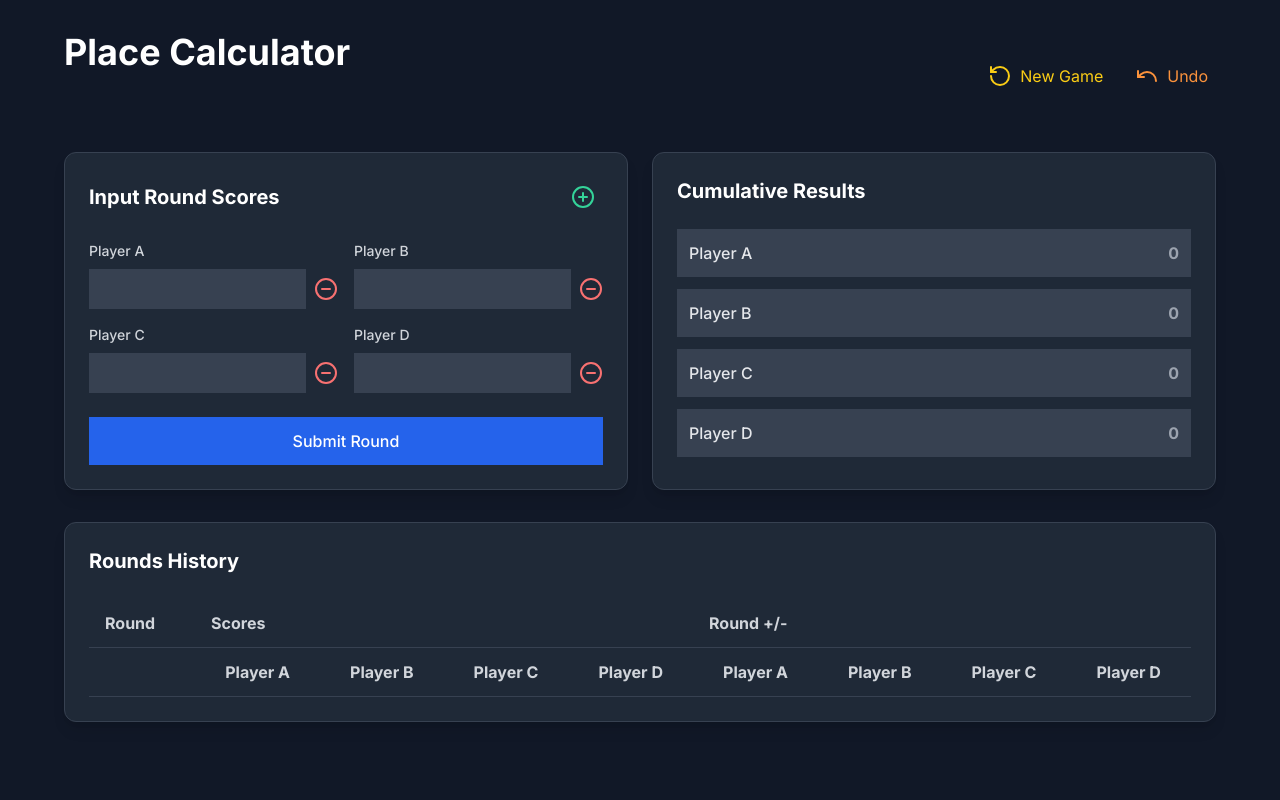
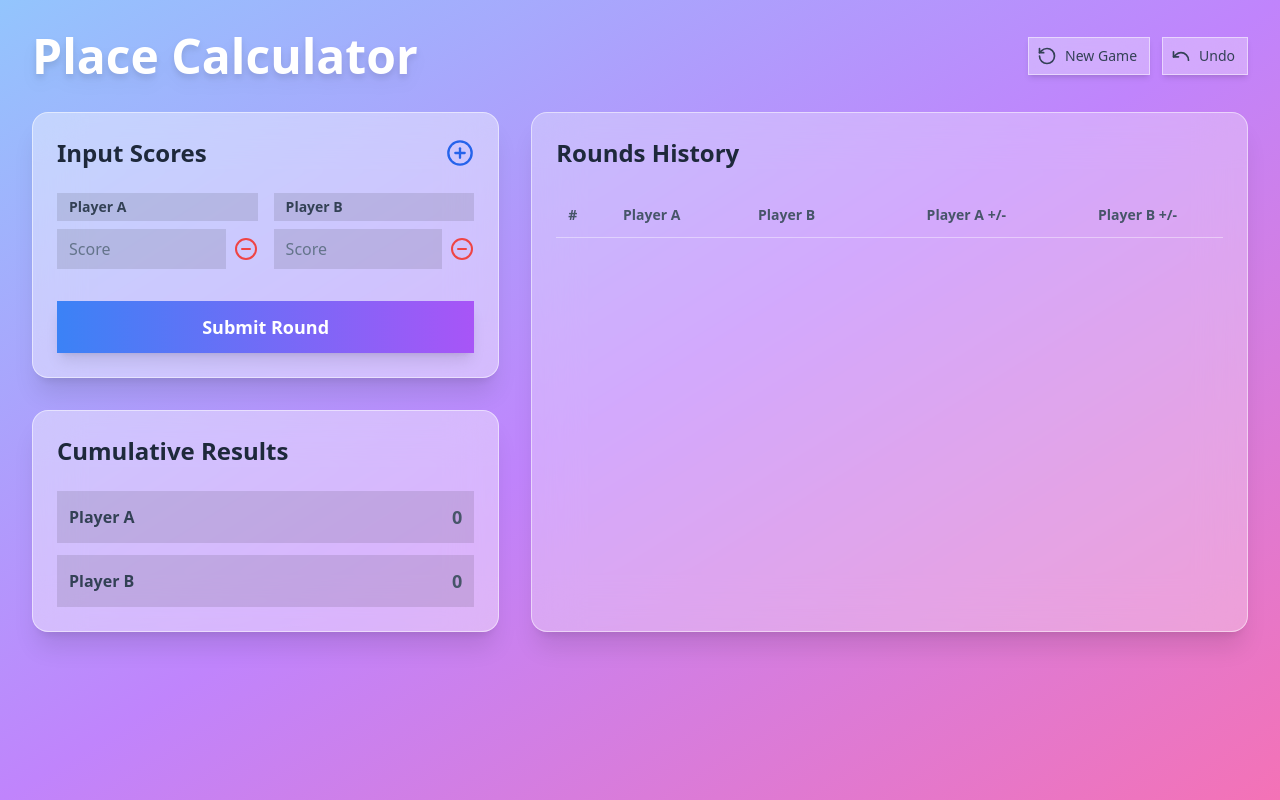
Before and after one commit to wongd22/derekwong.co, a React (Vite) app: page /place in a window 1280 px wide. Built offline with nearby package versions, Linux system fonts and the light colour scheme.

Commit message:
refactor: Overhaul UI with glass effect and responsive design

```diff
--- a/src/pages/Place.jsx
+++ b/src/pages/Place.jsx
@@ -4,13 +4,24 @@ import { PlusCircle, MinusCircle, Undo, RotateCcw } from 'lucide-react';
 const GAME_STATE_KEY = 'playerCalculatorGame';
 
 const PlayerCalculator = () => {
-    // Initialize state from localStorage or use defaults
     const [players, setPlayers] = useState(() => {
         try {
             const saved = localStorage.getItem(GAME_STATE_KEY);
-            return saved ? JSON.parse(saved).players : ['A', 'B', 'C', 'D'];
+            if (!saved) return [
+                { id: 'A', name: 'Player A' },
+                { id: 'B', name: 'Player B' },
+            ];
+
+            const data = JSON.parse(saved);
+            if (typeof data.players[0] === 'string') {
+                return data.players.map(p => ({ id: p, name: `Player ${p}` }));
+            }
+            return data.players;
         } catch {
-            return ['A', 'B', 'C', 'D'];
+            return [
+                { id: 'A', name: 'Player A' },
+                { id: 'B', name: 'Player B' },
+            ];
         }
     });
 
@@ -24,32 +35,27 @@ const PlayerCalculator = () => {
     });
 
     const [currentScores, setCurrentScores] = useState(() => {
-        try {
-            const saved = localStorage.getItem(GAME_STATE_KEY);
-            const initialPlayers = saved ? JSON.parse(saved).players : ['A', 'B', 'C', 'D'];
-            return initialPlayers.reduce((acc, player) => ({ ...acc, [player]: '' }), {});
-        } catch {
-            return { A: '', B: '', C: '', D: '' };
-        }
+        const initialPlayerIds = players.map(p => p.id);
+        return initialPlayerIds.reduce((acc, playerId) => ({ ...acc, [playerId]: '' }), {});
     });
 
-    // Effect to save game state to localStorage whenever players or rounds change
     useEffect(() => {
         const gameState = { players, rounds };
         localStorage.setItem(GAME_STATE_KEY, JSON.stringify(gameState));
     }, [players, rounds]);
 
-    // Function to start a new game
     const startNewGame = () => {
         if (window.confirm("Are you sure you want to start a new game? This will erase your saved game.")) {
-            const initialPlayers = ['A', 'B', 'C', 'D'];
+            const initialPlayers = [
+                { id: 'A', name: 'Player A' },
+                { id: 'B', name: 'Player B' },
+            ];
             setPlayers(initialPlayers);
             setRounds([]);
-            setCurrentScores(initialPlayers.reduce((acc, player) => ({ ...acc, [player]: '' }), {}));
+            setCurrentScores(initialPlayers.reduce((acc, player) => ({ ...acc, [player.id]: '' }), {}));
         }
     };
 
-    // Function to undo the last submitted round
     const undoLastRound = () => {
         if (rounds.length > 0) {
             if (window.confirm("Are you sure you want to undo the last round?")) {
@@ -60,88 +66,78 @@ const PlayerCalculator = () => {
         }
     };
 
+    const handlePlayerNameChange = (playerId, newName) => {
+        setPlayers(prevPlayers =>
+            prevPlayers.map(p =>
+                p.id === playerId ? { ...p, name: newName } : p
+            )
+        );
+    };
+
     const addPlayer = () => {
         const availableLetters = 'ABCDEFGHIJKLMNOPQRSTUVWXYZ';
-        const usedLetters = new Set(players);
-        const nextLetter = Array.from(availableLetters).find(letter => !usedLetters.has(letter));
+        const usedIds = new Set(players.map(p => p.id));
+        const nextId = Array.from(availableLetters).find(id => !usedIds.has(id));
 
-        if (nextLetter) {
-            setPlayers([...players, nextLetter]);
-            setCurrentScores(prev => ({
-                ...prev,
-                [nextLetter]: ''
-            }));
+        if (nextId) {
+            setPlayers([...players, { id: nextId, name: `Player ${nextId}` }]);
+            setCurrentScores(prev => ({ ...prev, [nextId]: '' }));
         }
     };
 
-    const removePlayer = (playerToRemove) => {
+    const removePlayer = (playerIdToRemove) => {
         if (players.length <= 2) {
             alert('Minimum 2 players required');
             return;
         }
-
-        setPlayers(players.filter(player => player !== playerToRemove));
-        setCurrentScores(prev => {
-            const newScores = { ...prev };
-            delete newScores[playerToRemove];
-            return newScores;
-        });
+        setPlayers(players.filter(player => player.id !== playerIdToRemove));
+        const newScores = { ...currentScores };
+        delete newScores[playerIdToRemove];
+        setCurrentScores(newScores);
     };
 
     const calculateRoundDifferences = (scores) => {
         const results = {};
+        const playerIds = players.map(p => p.id);
 
-        players.forEach(player => {
+        playerIds.forEach(playerId => {
             let sum = 0;
-            players.forEach(otherPlayer => {
-                if (player !== otherPlayer) {
-                    sum += (scores[player] - scores[otherPlayer]) * -1;
+            playerIds.forEach(otherPlayerId => {
+                if (playerId !== otherPlayerId) {
+                    sum += (scores[playerId] - scores[otherPlayerId]) * -1;
                 }
             });
-            results[player] = sum;
+            results[playerId] = sum;
         });
-
         return results;
     };
 
     const calculateCumulativeResults = () => {
-        const cumulative = players.reduce((acc, player) => {
-            acc[player] = 0;
-            return acc;
-        }, {});
-
+        const cumulative = players.reduce((acc, player) => ({ ...acc, [player.id]: 0 }), {});
         rounds.forEach(round => {
-            Object.keys(round.differences).forEach(player => {
-                if (cumulative.hasOwnProperty(player)) {
-                    cumulative[player] += round.differences[player];
+            for (const playerId in round.differences) {
+                if (cumulative.hasOwnProperty(playerId)) {
+                    cumulative[playerId] += round.differences[playerId];
                 }
-            });
+            }
         });
         return cumulative;
     };
 
-    const handleInputChange = (player, value) => {
-        setCurrentScores(prev => ({
-            ...prev,
-            [player]: value
-        }));
+    const handleInputChange = (playerId, value) => {
+        setCurrentScores(prev => ({ ...prev, [playerId]: value }));
     };
 
     const handleSubmitRound = () => {
-        if (Object.entries(currentScores)
-            .filter(([player]) => players.includes(player))
-            .some(([_, score]) => score === '' || isNaN(score))) {
-            alert('Please enter valid numbers for all players');
+        const playerIds = players.map(p => p.id);
+        const scoresToValidate = playerIds.reduce((acc, id) => ({...acc, [id]: currentScores[id]}), {});
+
+        if (Object.values(scoresToValidate).some(score => score === '' || isNaN(score))) {
+            alert('Please enter valid numbers for all players.');
             return;
         }
 
-        const numericScores = Object.entries(currentScores)
-            .filter(([player]) => players.includes(player))
-            .reduce((acc, [player, score]) => {
-                acc[player] = Number(score);
-                return acc;
-            }, {});
-
+        const numericScores = playerIds.reduce((acc, id) => ({...acc, [id]: Number(currentScores[id])}), {});
         const roundDifferences = calculateRoundDifferences(numericScores);
 
         setRounds(prev => [...prev, {
@@ -150,71 +146,65 @@ const PlayerCalculator = () => {
             differences: roundDifferences
         }]);
 
-        const resetScores = players.reduce((acc, player) => {
-            acc[player] = '';
-            return acc;
-        }, {});
-        setCurrentScores(resetScores);
+        setCurrentScores(playerIds.reduce((acc, id) => ({ ...acc, [id]: '' }), {}));
     };
 
     const cumulativeResults = calculateCumulativeResults();
 
     return (
-        <div className="min-h-screen bg-gray-900 p-8">
-            <div className="max-w-6xl mx-auto space-y-8">
-                <div className="flex justify-between items-center">
-                    <h1 className="text-4xl font-bold text-white text-center mb-12">Place Calculator</h1>
-                    <div className="flex gap-4">
+        <div className="min-h-screen font-sans bg-gradient-to-br from-blue-300 via-purple-400 to-pink-400 p-4 sm:p-6 md:p-8 text-slate-800">
+            <div className="max-w-7xl mx-auto space-y-8">
+                <header className="flex flex-col sm:flex-row justify-between items-center space-y-4 sm:space-y-0">
+                    <h1 className="text-4xl md:text-5xl font-bold text-white text-center drop-shadow-lg">Place Calculator</h1>
+                    <div className="flex gap-3">
                         <button
                             onClick={startNewGame}
-                            className="p-2 text-yellow-400 hover:text-yellow-300 transition-colors flex items-center gap-2"
+                            className="bg-white/30 backdrop-blur-lg rounded-lg p-2 pr-3 text-slate-700 hover:bg-white/40 transition-all border border-white/50 flex items-center gap-2 shadow-md"
                             title="New Game"
                         >
-                            <RotateCcw size={24} />
-                            <span>New Game</span>
+                            <RotateCcw size={20} />
+                            <span className="font-medium text-sm">New Game</span>
                         </button>
                         <button
                             onClick={undoLastRound}
-                            className="p-2 text-orange-400 hover:text-orange-300 transition-colors flex items-center gap-2"
+                            className="bg-white/30 backdrop-blur-lg rounded-lg p-2 pr-3 text-slate-700 hover:bg-white/40 transition-all border border-white/50 flex items-center gap-2 shadow-md"
                             title="Undo Last Round"
                         >
-                            <Undo size={24} />
-                            <span>Undo</span>
+                            <Undo size={20} />
+                            <span className="font-medium text-sm">Undo</span>
                         </button>
                     </div>
-                </div>
+                </header>
 
-                <div className="grid md:grid-cols-2 gap-6">
-                    {/* Input Panel */}
-                    <div className="bg-gray-800 rounded-xl p-6 shadow-lg border border-gray-700">
+                <main className="grid grid-cols-1 lg:grid-cols-5 gap-8">
+                    {/* Input & Results Panel */}
+                    <div className="lg:col-span-2 space-y-8">
+                        {/* Input Card */}
+                        <div className="bg-white/40 backdrop-blur-xl rounded-2xl shadow-xl border border-white/50 p-6">
                             <div className="flex justify-between items-center mb-6">
-                            <h2 className="text-xl font-bold text-white">Input Round Scores</h2>
-                            <button
-                                onClick={addPlayer}
-                                className="p-2 text-emerald-400 hover:text-emerald-300 transition-colors"
-                                title="Add Player"
-                            >
-                                <PlusCircle size={24} />
+                                <h2 className="text-2xl font-bold text-slate-800">Input Scores</h2>
+                                <button onClick={addPlayer} className="text-blue-600 hover:text-blue-500 transition-colors" title="Add Player">
+                                    <PlusCircle size={28} />
                                 </button>
                             </div>
-                        <div className="grid grid-cols-2 gap-4">
+                            <div className="grid grid-cols-1 sm:grid-cols-2 gap-x-4 gap-y-5">
                                 {players.map(player => (
-                                <div key={player} className="relative">
-                                    <label className="block text-sm font-medium text-gray-300 mb-2">
-                                        Player {player}
-                                    </label>
+                                    <div key={player.id} className="space-y-2">
+                                        <input
+                                            type="text"
+                                            value={player.name}
+                                            onChange={(e) => handlePlayerNameChange(player.id, e.target.value)}
+                                            className="w-full bg-black/10 border-transparent rounded-md px-3 py-1 text-sm font-semibold text-slate-700 placeholder-slate-500 focus:ring-2 focus:ring-blue-500 focus:bg-black/5"
+                                        />
                                         <div className="flex gap-2">
                                             <input
                                                 type="number"
-                                            value={currentScores[player]}
-                                            onChange={(e) => handleInputChange(player, e.target.value)}
-                                            className="block w-full bg-gray-700 border-gray-600 rounded-lg px-4 py-2 text-white placeholder-gray-400 focus:ring-2 focus:ring-blue-500 focus:border-transparent"
+                                                value={currentScores[player.id]}
+                                                onChange={(e) => handleInputChange(player.id, e.target.value)}
+                                                placeholder="Score"
+                                                className="w-full bg-black/10 border-transparent rounded-md pl-3 pr-1 py-2 text-slate-800 placeholder-slate-500 focus:ring-2 focus:ring-blue-500 focus:bg-black/5"
                                             />
-                                        <button
-                                            onClick={() => removePlayer(player)}
-                                            className="text-red-400 hover:text-red-300 transition-colors"
-                                            title="Remove Player"
-                                        >
+                                            <button onClick={() => removePlayer(player.id)} className="text-red-500 hover:text-red-400 transition-colors" title="Remove Player">
                                                 <MinusCircle size={24} />
                                             </button>
                                         </div>
@@ -223,25 +213,24 @@ const PlayerCalculator = () => {
                             </div>
                             <button
                                 onClick={handleSubmitRound}
-                            className="mt-6 w-full bg-blue-600 hover:bg-blue-500 text-white py-3 px-4 rounded-lg font-medium transition-colors"
+                                className="mt-8 w-full bg-gradient-to-r from-blue-500 to-purple-500 text-white py-3 px-4 rounded-lg font-bold text-lg shadow-lg hover:shadow-xl transform hover:-translate-y-0.5 transition-all"
                             >
                                 Submit Round
                             </button>
                         </div>
 
-                    {/* Results Panel */}
-                    <div className="bg-gray-800 rounded-xl p-6 shadow-lg border border-gray-700">
-                        <h2 className="text-xl font-bold text-white mb-6">Cumulative Results</h2>
+                        {/* Cumulative Results Card */}
+                        <div className="bg-white/40 backdrop-blur-xl rounded-2xl shadow-xl border border-white/50 p-6">
+                            <h2 className="text-2xl font-bold text-slate-800 mb-6">Cumulative Results</h2>
                             <div className="space-y-3">
-                            {Object.entries(cumulativeResults).map(([player, score]) => (
-                                <div key={player} className="flex justify-between items-center p-3 bg-gray-700 rounded-lg">
-                                    <span className="font-medium text-gray-200">Player {player}</span>
-                                    <span className={`font-bold ${
-                                        score > 0 ? 'text-emerald-400' :
-                                        score < 0 ? 'text-red-400' :
-                                        'text-gray-400'
+                                {players.map(player => (
+                                    <div key={player.id} className="flex justify-between items-center p-3 bg-black/10 rounded-lg">
+                                        <span className="font-bold text-slate-700">{player.name}</span>
+                                        <span className={`font-bold text-lg ${
+                                            cumulativeResults[player.id] > 0 ? 'text-green-600' :
+                                            cumulativeResults[player.id] < 0 ? 'text-red-600' : 'text-slate-600'
                                         }`}>
-                                        {score > 0 ? '+' : ''}{score}
+                                            {cumulativeResults[player.id] > 0 ? '+' : ''}{cumulativeResults[player.id] ?? 0}
                                         </span>
                                     </div>
                                 ))}
@@ -249,58 +238,33 @@ const PlayerCalculator = () => {
                         </div>
                     </div>
 
-                {/* Rounds History */}
-                <div className="bg-gray-800 rounded-xl p-6 shadow-lg border border-gray-700 overflow-x-auto">
-                    <h2 className="text-xl font-bold text-white mb-6">Rounds History</h2>
-                    <table className="w-full">
-                        <thead>
-                            <tr className="border-b border-gray-700">
-                                <th className="px-4 py-3 text-left text-gray-300">Round</th>
-                                <th className="px-4 py-3 text-left text-gray-300" colSpan={players.length}>Scores</th>
-                                <th className="px-4 py-3 text-left text-gray-300" colSpan={players.length}>Round +/-</th>
+                    {/* Rounds History Panel */}
+                    <div className="lg:col-span-3 bg-white/30 backdrop-blur-xl rounded-2xl shadow-xl border border-white/50 p-6 overflow-hidden">
+                        <h2 className="text-2xl font-bold text-slate-800 mb-6">Rounds History</h2>
+                        <div className="overflow-x-auto">
+                            <table className="w-full min-w-[600px] text-sm text-left">
+                                <thead className="text-slate-600">
+                                    <tr className="border-b border-white/40">
+                                        <th className="px-3 py-3 font-semibold">#</th>
+                                        {players.map(player => <th key={player.id} className="px-3 py-3 font-semibold">{player.name}</th>)}
+                                        {players.map(player => <th key={`${player.id}-diff`} className="px-3 py-3 font-semibold text-center">{player.name} +/-</th>)}
                                     </tr>
-                            <tr className="border-b border-gray-700">
-                                <th className="px-4 py-3 text-gray-300"></th>
+                                </thead>
+                                <tbody className="text-slate-700">
+                                    {rounds.slice().reverse().map((round) => (
+                                        <tr key={round.roundNumber} className="border-b border-white/20 hover:bg-black/5">
+                                            <td className="px-3 py-3 font-bold">{round.roundNumber}</td>
                                             {players.map(player => (
-                                    <th key={`score-${player}`} className="px-4 py-3 text-gray-300">
-                                        Player {player}
-                                    </th>
+                                                <td key={`${round.roundNumber}-${player.id}-score`} className="px-3 py-3">{round.scores[player.id] ?? '–'}</td>
                                             ))}
                                             {players.map(player => (
-                                    <th key={`diff-${player}`} className="px-4 py-3 text-gray-300">
-                                        Player {player}
-                                    </th>
-                                ))}
-                            </tr>
-                        </thead>
-                        <tbody>
-                            {rounds.map((round) => (
-                                <tr key={round.roundNumber} className="border-b border-gray-700">
-                                    <td className="px-4 py-3 text-gray-300">
-                                        {round.roundNumber}
-                                    </td>
-                                    {players.map(player => (
-                                        <td key={`score-${player}`} className="px-4 py-3 text-gray-300">
-                                            {round.scores[player] ?? '-'}
-                                        </td>
-                                    ))}
-                                    {players.map(player => (
-                                        <td
-                                            key={`diff-${player}`}
-                                            className={`px-4 py-3 ${
-                                                round.differences[player] > 0
-                                                    ? 'text-emerald-400'
-                                                    : round.differences[player] < 0
-                                                        ? 'text-red-400'
-                                                        : 'text-gray-300'
-                                            }`}
-                                        >
-                                            {round.differences[player] != null ? (
-                                                <>
-                                                    {round.differences[player] > 0 ? '+' : ''}
-                                                    {round.differences[player]}
-                                                </>
-                                            ) : '-'}
+                                                <td key={`${round.roundNumber}-${player.id}-diff`} className={`px-3 py-3 font-bold text-center ${
+                                                    round.differences[player.id] > 0 ? 'text-green-600' :
+                                                    round.differences[player.id] < 0 ? 'text-red-600' : 'text-slate-500'
+                                                }`}>
+                                                    {round.differences[player.id] != null ?
+                                                        `${round.differences[player.id] > 0 ? '+' : ''}${round.differences[player.id]}` : '–'
+                                                    }
                                                 </td>
                                             ))}
                                         </tr>
@@ -309,6 +273,8 @@ const PlayerCalculator = () => {
                             </table>
                         </div>
                     </div>
+                </main>
+            </div>
         </div>
     );
 };
```
Lines whose indentation alone changed are shown as unchanged.
